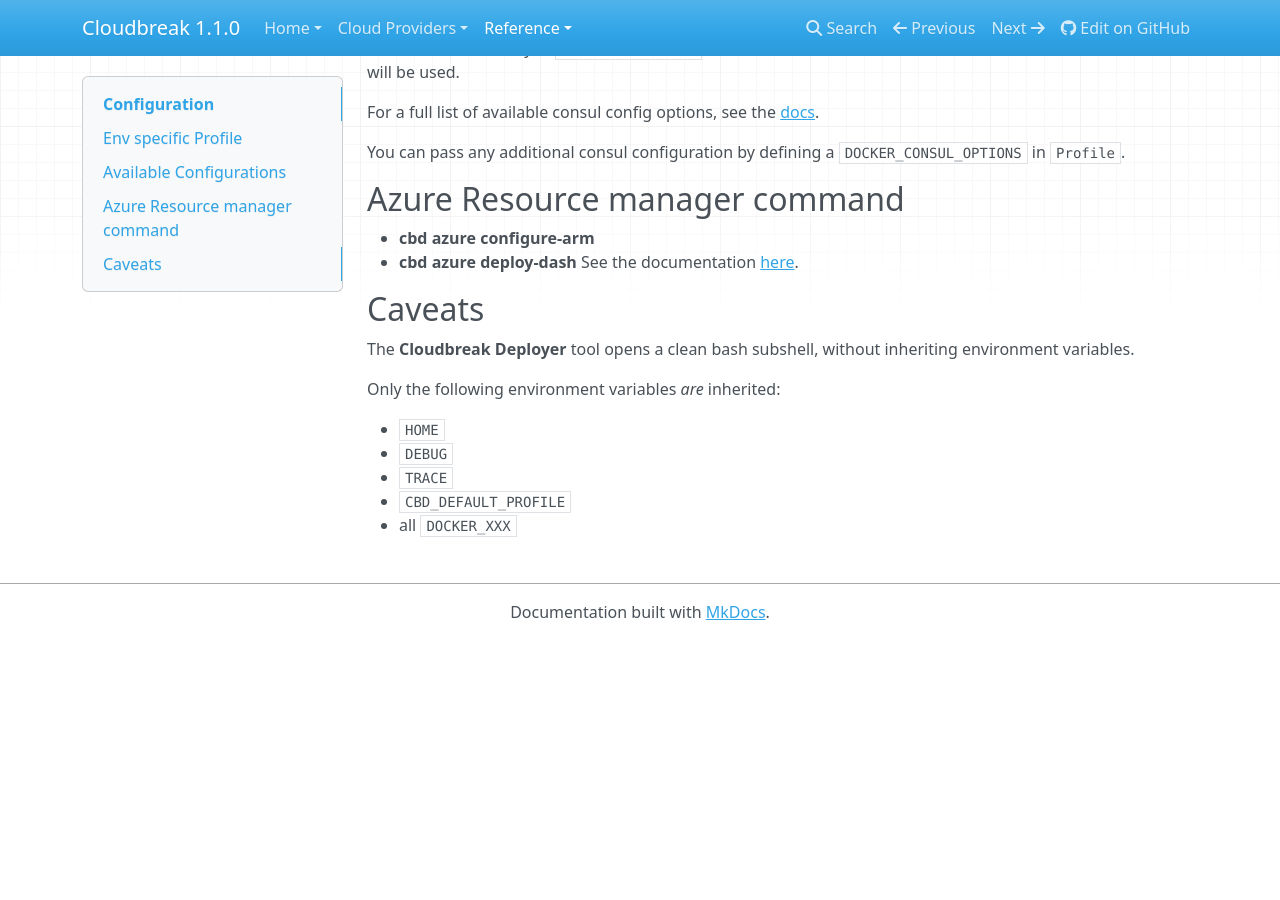
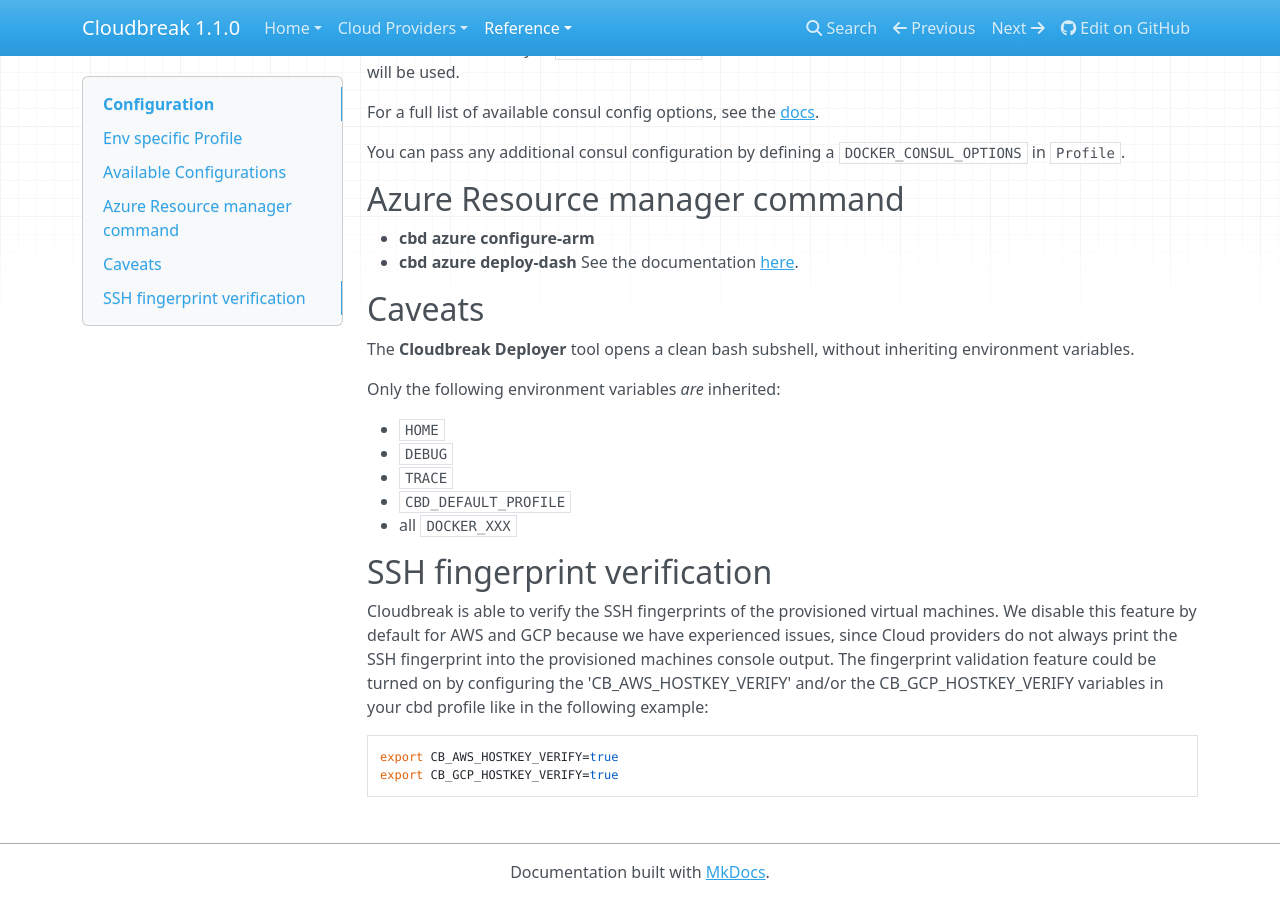
Before and after one commit to wprender/cloudbreak-docs, an MkDocs documentation site: the page built from docs/configuration.md, in a window 1280 px wide and 900 px high, scrolled down 1876 px. Built offline with MkDocs 1.6.1, drawn with Linux system fonts in a browser that asks for light colours; nearby versions of some CDN libraries; old or Windows-style settings are respelled for this version of MkDocs; before the commit the page ends 2516 px from its top, so only the background shows below that.

Commit message:
CLOUD-53136 document configuration ability of ssh fingerprint validation

````diff
--- a/docs/configuration.md
+++ b/docs/configuration.md
@@ -103,3 +103,11 @@ Only the following environment variables _are_ inherited:
 - `TRACE`
 - `CBD_DEFAULT_PROFILE`
 - all `DOCKER_XXX`
+
+##SSH fingerprint verification
+
+Cloudbreak is able to verify the SSH fingerprints of the provisioned virtual machines. We disable this feature by default for AWS and GCP because we have experienced issues, since Cloud providers do not always print the SSH fingerprint into the provisioned machines console output. The fingerprint validation feature could be turned on by configuring the 'CB_AWS_HOSTKEY_VERIFY' and/or the CB_GCP_HOSTKEY_VERIFY variables in your cbd profile like in the following example:
+```
+export CB_AWS_HOSTKEY_VERIFY=true
+export CB_GCP_HOSTKEY_VERIFY=true
+```
````
Also changed, not shown: docs/changelog.md (+1 -0 lines).
